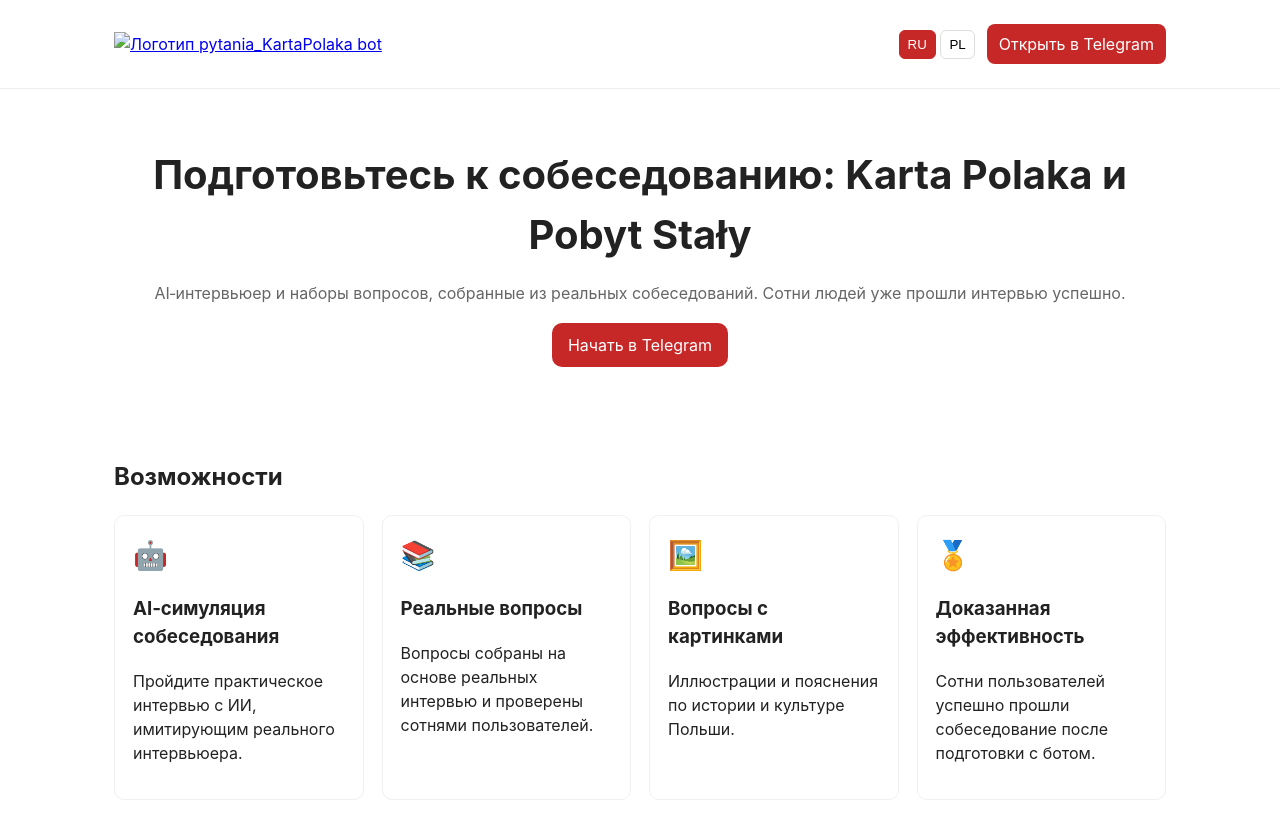
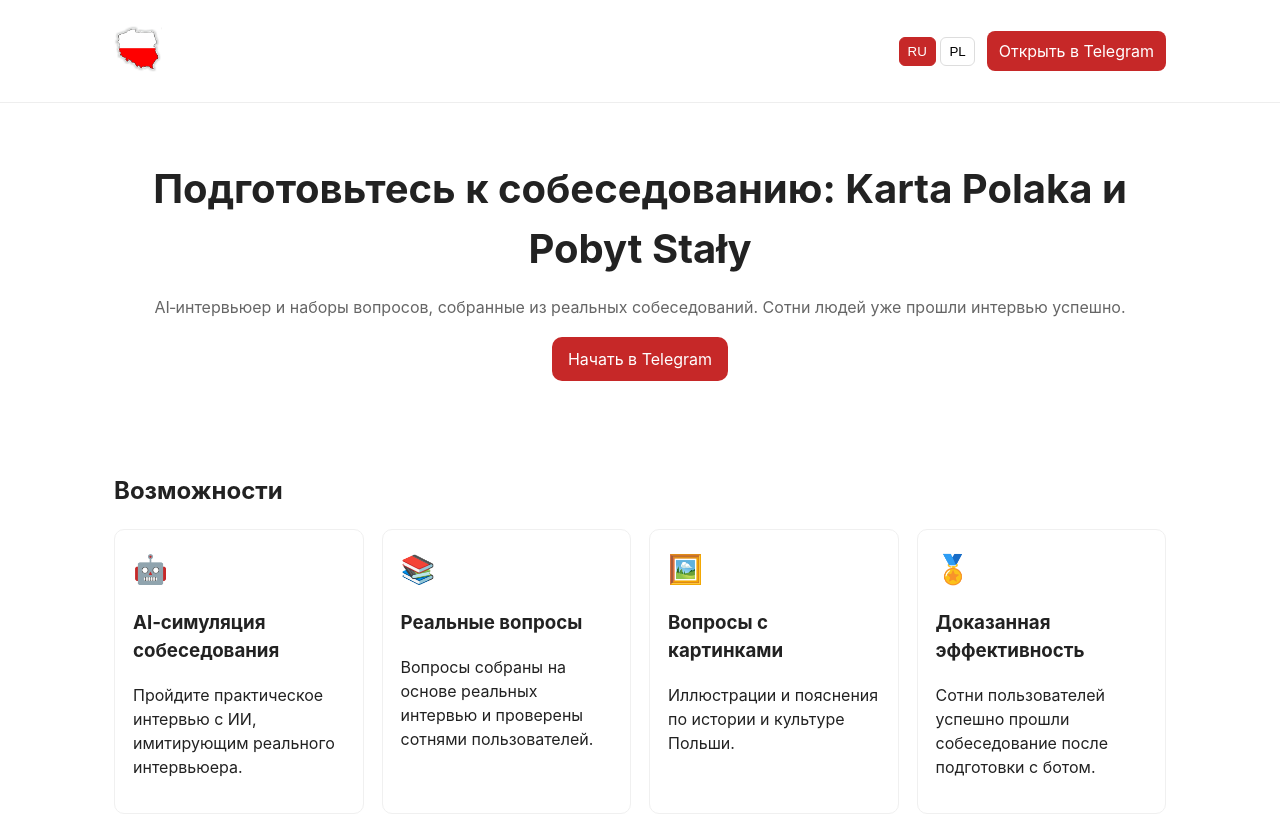
Before and after one commit to AliaksandrSumich/karta_polaka_site, a plain HTML site: page index.html in a window 1280 px wide. Shown: the top 817 px of the page. Drawn offline with Linux system fonts and the light colour scheme.

Commit message:
Replaced logo.svg

```diff
--- a/index.html
+++ b/index.html
@@ -36,7 +36,7 @@
   <link rel="alternate" hreflang="x-default" href="https://learnpolish.click/" />
 
   <!-- Favicon -->
-  <link rel="icon" href="/assets/logo.svg" type="image/svg+xml" />
+  <link rel="icon" href="/assets/logo.jpg" type="image/svg+xml" />
 
   <!-- Styles -->
   <link rel="stylesheet" href="/css/style.css" />
@@ -61,7 +61,7 @@
   <header class="site-header" role="banner">
     <div class="container">
       <a class="logo" href="#" aria-label="Главная">
-        <img src="/assets/logo.svg" alt="Логотип pytania_KartaPolaka bot" height="48" fetchpriority="high" />
+        <img src="/assets/logo.jpg" alt="Логотип pytania_KartaPolaka bot" height="48" fetchpriority="high" />
       </a>
       <nav class="top-controls" aria-label="Верхнее меню">
         <div class="lang-switch" role="group" aria-label="Переключение языка">
```
Also changed, not shown: README.txt.
